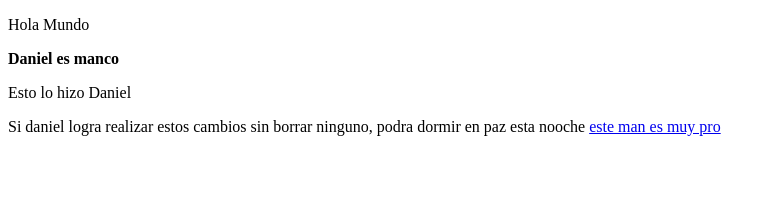
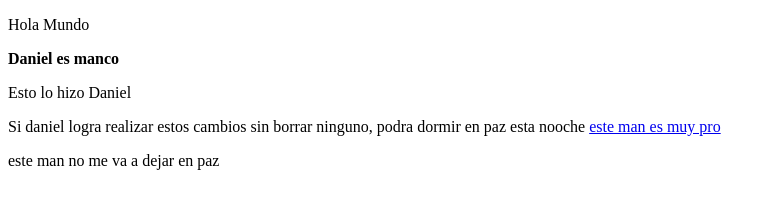
Before and after one commit to alejospina96/FormacionMedida, a plain HTML site: page index.html in a window 1280 px wide. Shown: the whole page, without its empty margins (0-775 px from the left). Drawn offline with Linux system fonts and the light colour scheme.

Commit message:
prueba 4
seguimos probando

```diff
--- a/index.html
+++ b/index.html
@@ -12,5 +12,6 @@
 	<p><strong>Daniel es manco</strong></p>
     <p>Esto lo hizo Daniel</p>
     <p>Si daniel logra realizar estos cambios sin borrar ninguno, podra dormir en paz esta nooche <a href="www.facebook.com/Crishegar">este man es muy pro</a></p>
+    <p>este man no me va a dejar en paz</p>
 </body>
 </html>
```
